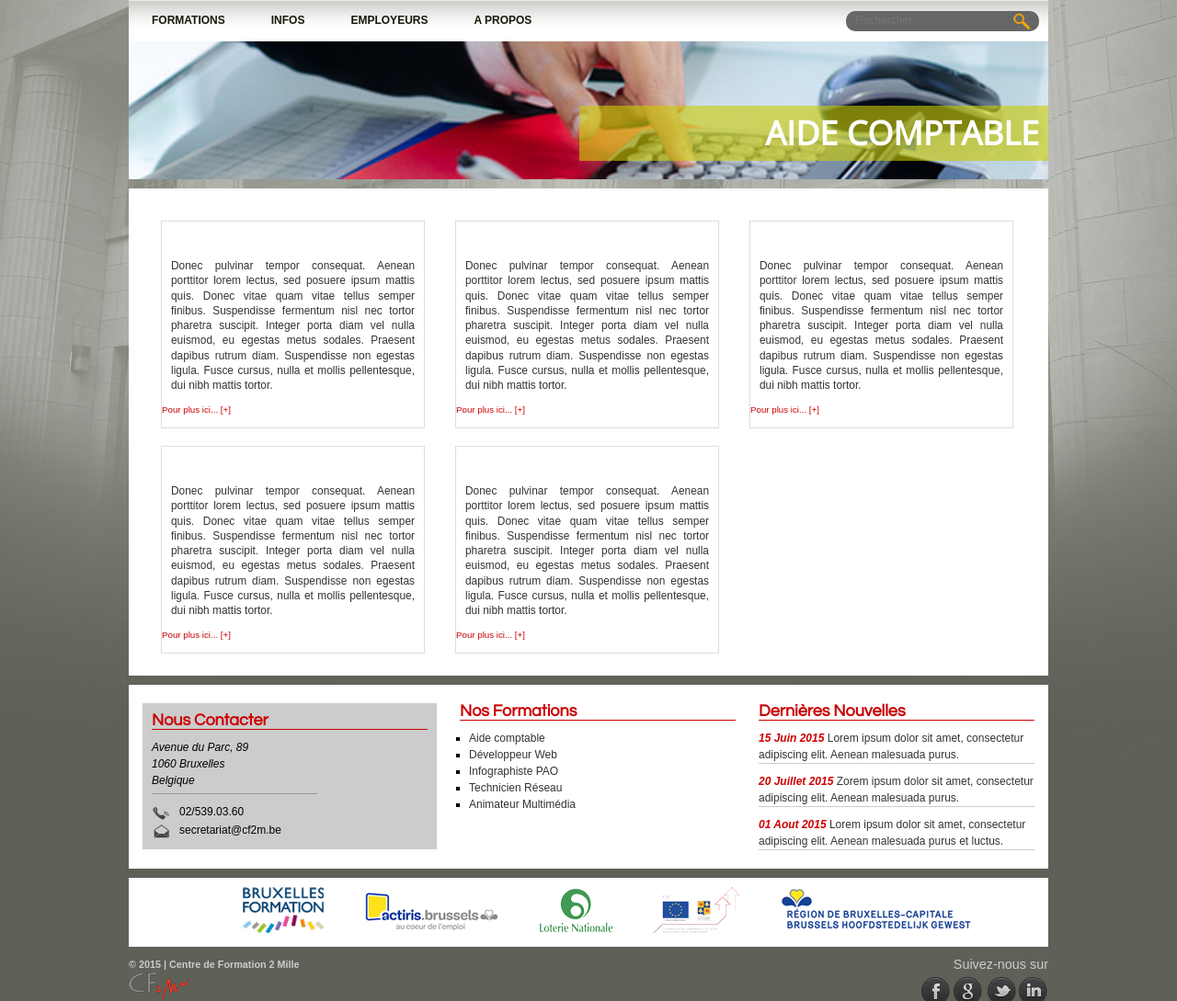
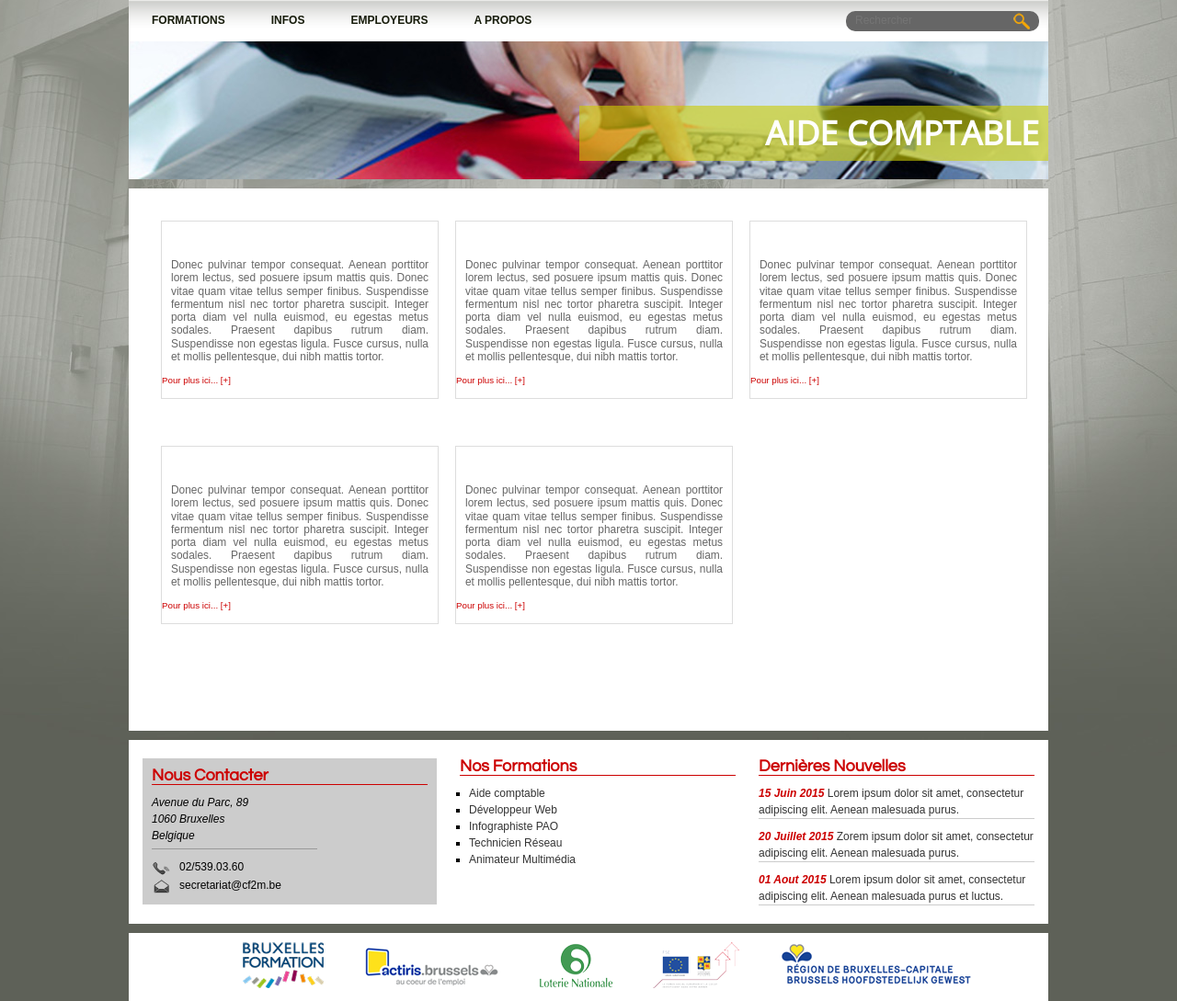
Before and after one commit to cf2m-beta/cf2m-site, a PHP site: page /cf2m-site/demploye/?menu=7 in a window 1280 px wide. Shown: the part 165-1254 px from the top of the page at 92% size. Run offline with PHP 8.4, Linux system fonts and the light colour scheme; data comes from the database, SQL or seed files in the repository.

Commit message:
Travail sur CSS le 28/8

```diff
--- a/css/styles_v1.css
+++ b/css/styles_v1.css
@@ -434,7 +434,7 @@ nav li a:hover
 #content
 {
 	/*border:1px solid white;*/
-	/*min-height:550px;*/
+	min-height:550px;
 	background:#fff;
 	margin:10px 0 10px 0;
 	padding-bottom:40px;
@@ -1219,7 +1219,7 @@ footer
 .content_miniature
 {
 	/*border:1px solid #F03;*/
-	width:285px;
+	width:300px;
 	/*float:left;*/
 	font-size:.95em;
 	line-height:1.5em;
@@ -1316,4 +1316,6 @@ footer
 	font-size:1.1em;
 	text-align:justify;
 	padding:10px;
+	line-height:1.2em;
+	color:#666;
 }
```
